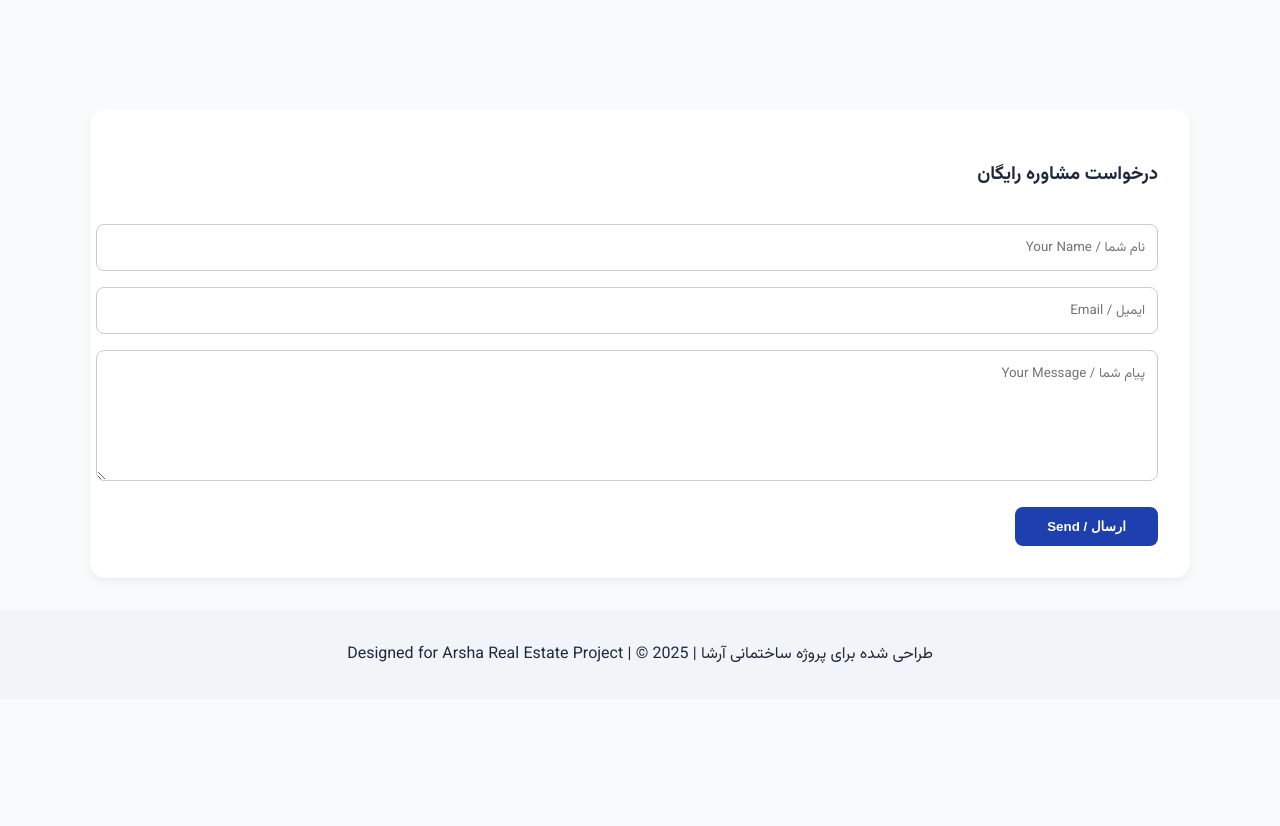
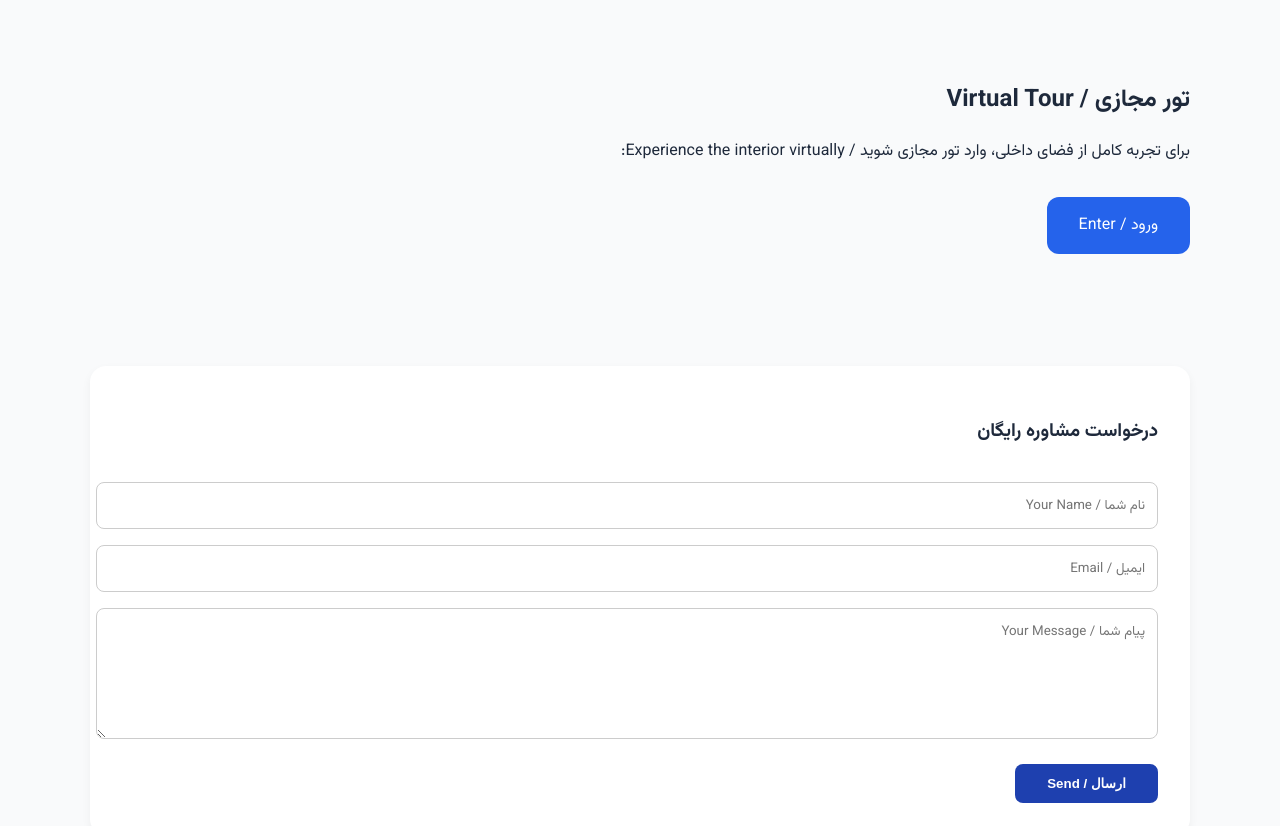
Before and after one commit to amirmojtabarajaei/Arsha, a plain HTML site: page index.html in a window 1280 px wide. Shown: the part 2250-3076 px from the top of the page. Before the commit the page ends 2949 px from the top, so only its background shows below. Drawn offline with nearby package versions, Linux system fonts and the light colour scheme.

Commit message:
Update index.html

```diff
--- a/index.html
+++ b/index.html
@@ -211,6 +211,12 @@
   </div>
 </section>
 
+<section class="section">
+  <h2>تور مجازی / Virtual Tour</h2>
+  <p>برای تجربه کامل از فضای داخلی، وارد تور مجازی شوید / Experience the interior virtually:</p>
+  <a href="https://app.seekbeak.com/v/LrqV3J451bp" class="btn" target="_blank">ورود / Enter</a>
+</section>
+
 <section id="contact">
   <form action="mailto:contact@arshaproject.com" method="post" enctype="text/plain">
     <h3>درخواست مشاوره رایگان</h3>
```
